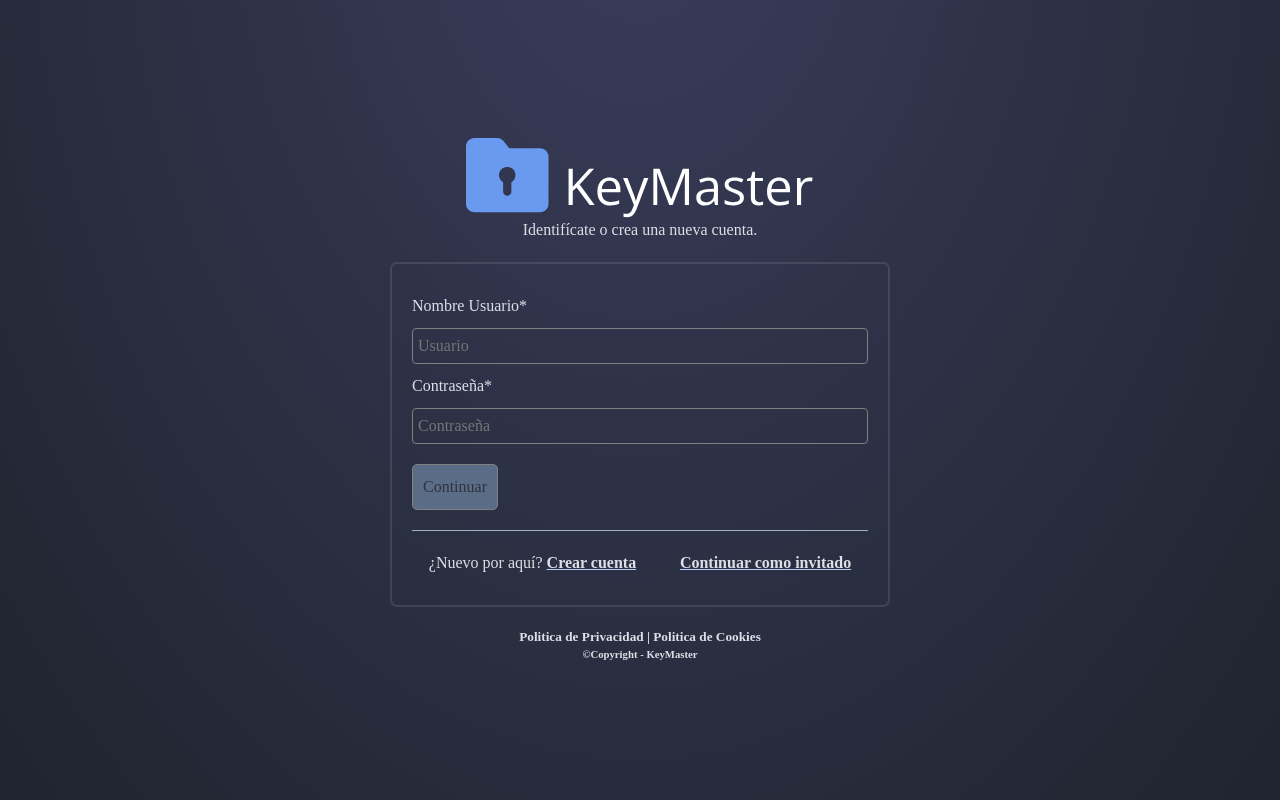
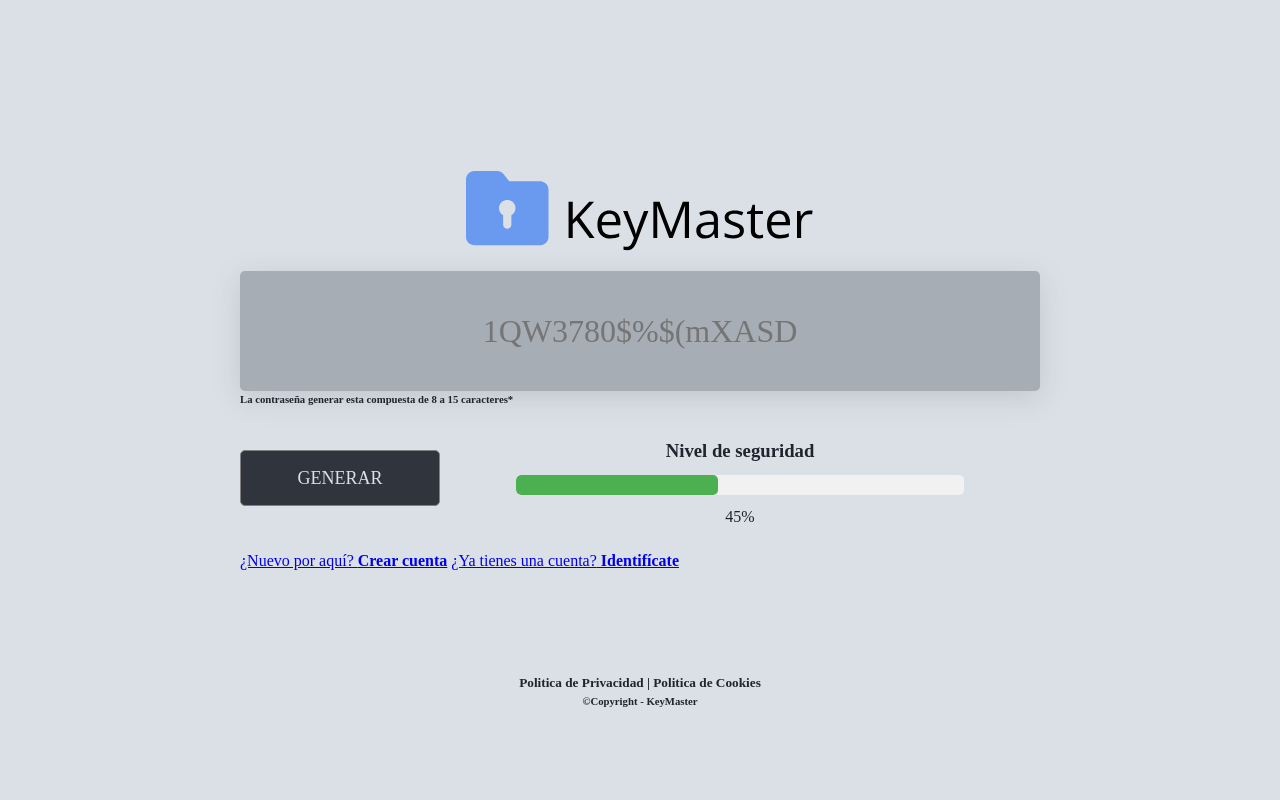
Before and after one commit to DarielsMtz/KeyMaster, a PHP site: page / in a window 1280 px wide. Run offline with PHP 8.4, Linux system fonts and the light colour scheme.

Commit message:
Cosas varias

```diff
--- a/css/style.css
+++ b/css/style.css
@@ -50,21 +50,27 @@ body {
   background-color: var(--color-azul-marino);
   color: var(--color-marfil);
   width: 100%;
-  height: 100dvh;
+  height: 100vh;
+  background-image: url("../svg/fondo.svg");
+  background-color: var(--color-azul-marino);
+  background-size: cover;
+  background-position: center;
+
+  display: flex;
+  justify-content: center;
+  align-items: center;
 
   /* Apartado de atributos generales */
   #container,
   #container02,
   #invitado,
   #generador {
-    /* top: 0; */
-    height: 100%;
-    background: radial-gradient(
+    /* background: radial-gradient(
       ellipse at 50% -20%,
       rgba(120, 119, 198, 0.3),
       rgba(255, 255, 255, 0)
-    );
-    background-size: contain;
+    ); */
+
     display: flex;
     justify-content: center;
     align-items: center;
@@ -106,6 +112,13 @@ body {
     border-radius: 7px;
     border: 2px solid #ffffff1a;
 
+    background: rgba(255, 255, 255, 0.05);
+    /* border-radius: 16px; */
+    box-shadow: 0 4px 30px rgba(0, 0, 0, 0.1);
+    backdrop-filter: blur(2px);
+    -webkit-backdrop-filter: blur(2px);
+    border: 1px solid rgba(255, 255, 255, 0.12);
+
     /* Apartado de los titulos */
     & label {
       align-self: stretch;
@@ -126,17 +139,18 @@ body {
 
     /* Apartado del boton */
     .container__main-form-boton {
-      flex: 1;
       display: flex;
       flex-direction: row;
       justify-content: center;
+      width: 100%;
       border-radius: 5px;
       background-color: var(--color-gris-asulado);
       padding: 10px;
       margin: 20px 0;
       text-decoration: none;
-      color: var(--color-azul-grisado);
+      color: var(--color-marfil);
       text-align: center;
+      font-size: 20px;
 
       &:hover {
         background-color: var(--color-gris-lcaro-asulado);
@@ -199,6 +213,13 @@ body {
     padding: var(--padding);
     border-radius: 7px;
     border: 2px solid #ffffff1a;
+
+    background: rgba(255, 255, 255, 0.05);
+    /* border-radius: 16px; */
+    box-shadow: 0 4px 30px rgba(0, 0, 0, 0.1);
+    backdrop-filter: blur(2px);
+    -webkit-backdrop-filter: blur(2px);
+    border: 1px solid rgba(255, 255, 255, 0.12);
 
     & :is(section) {
       margin: 20px 0px;
@@ -301,6 +322,8 @@ body {
 /* --------------------------------------------- */
 /* Apartado del contenido de la pagina invitado */
 #invitado {
+  width: 100%;
+  height: 100%;
   background: var(--color-marfil) !important;
   color: var(--color-azul-marino);
 
--- a/index.html
+++ b/index.html
@@ -5,7 +5,7 @@
     <meta name="viewport" content="width=device-width, initial-scale=1" />
     <!-- SEO = Básico -->
     <!-- Cada página del sitio tiene que ser diferente el título y la descripción -->
-    <title>KeyMaster</title>
+    <title>KeyMaster - Invitado</title>
     <meta name="description" content="" />
     <meta name="keywords" content="" />
 
@@ -41,58 +41,62 @@
     <script src="preloader.js"></script>
   </head>
   <body>
-    <div id="container">
-      <main class="container__main">
-        <section class="container__main-header">
-          <img src="svg/Logotipo.svg" alt="Imagen del Logotipo" />
-          <p>Identifícate o crea una nueva cuenta.</p>
+    <div id="invitado">
+      <main>
+        <section class="invitado__main-header">
+          <img src="svg/Logotipo_negativo.svg" alt="Imagen del Logotipo" />
+          <!-- <p>Identifícate o crea una nueva cuenta.</p> -->
         </section>
 
-        <!-- Apartado del formulario de inicio de sesion -->
-        <section class="container__main-form">
-          <!-- Formulario -->
-          <form id="formulario_sesion" action="#" method="post" novalidate>
-            <!-- Usuario -->
-            <label for="Usuario">Nombre Usuario*</label>
+        <!-- Apartado del campo de la contraseña -->
+        <section class="invitado__main-contrasena">
+          <article class="invitado__main-contrasena-texto">
             <input
               type="text"
-              name="Usuario"
-              id="Usuario"
-              placeholder="Usuario" />
+              id="password"
+              readonly
+              placeholder="1QW3780$%$(mXASD" />
+          </article>
+        </section>
+        <h6>La contraseña generar esta compuesta de 8 a 15 caracteres*</h6>
 
-            <!-- Contraseña -->
-            <label for="Contraseña">Contraseña*</label>
-            <input
-              type="password"
-              name="Contrasena"
-              id="Contrasena"
-              placeholder="Contraseña" />
+        <!-- Apartado del boton de generar y la barra se nivel de seguridad de la contraseña -->
+        <section class="invitado__main-accion">
+          <!-- Boton de generado -->
+          <article class="invitado__main-boton">
+            <button type="button" id="generar_invitado">Generar</button>
+          </article>
 
-            <!-- Boton -->
-            <!-- <a href="#" class="container__main-form-boton"> Continuar </a> -->
-            <button
-              class="container__main-form-boton"
-              type="submit"
-              onclick="validarFormulario()">
-              Continuar
-            </button>
+          <!-- Barra de nivel de seguridad -->
+          <article class="invitado__main-barra">
+            <!-- Titulo -->
+            <h3>Nivel de seguridad</h3>
+            <!-- Barra -->
+            <div class="progress-container">
+              <div class="progress-bar">
+                <div class="progress-bar-inner" id="progress"></div>
+              </div>
+              <div class="progress-label" id="label">0%</div>
+            </div>
+          </article>
+        </section>
 
-            <!-- Linear divisora -->
-            <span class="container__main-form-divisor"></span>
-
-            <!-- Enlaces externos -->
-            <article class="container__main-form-enlaces">
-              <a href="registro.html">¿Nuevo por aquí? <b> Crear cuenta</b></a>
-              <a href="invitado.html"><b> Continuar como invitado</b></a>
-            </article>
-          </form>
-        </section>
+        <!-- Enlaces externos -->
+        <article class="container__main-form-enlaces">
+          <a href="registro.html">¿Nuevo por aquí? <b> Crear cuenta</b></a>
+          <a href="inicio_sesion.html">
+            ¿Ya tienes una cuenta?<b> Identifícate</b></a
+          >
+        </article>
       </main>
 
-      <footer class="container__main-footer">
+      <!-- Apartado del pie de pagina -->
+      <footer class="invitado__main-footer">
         <h5>Politica de Privacidad | Politica de Cookies</h5>
         <h6>&copy;Copyright - KeyMaster</h6>
       </footer>
     </div>
   </body>
+  <script src="js/barra_nivel_seguridad.js"></script>
+  <script src="js/generardor_contrasenas.js"></script>
 </html>
--- a/registro.html
+++ b/registro.html
@@ -115,7 +115,9 @@
             <section>
               <!-- Enlaces externos -->
               <article class="container02__main-form-enlaces">
-                ¿Ya tienes una cuenta?<a href="index.html"> Identifícate </a>
+                ¿Ya tienes una cuenta?<a href="inicio_sesion.html">
+                  Identifícate
+                </a>
               </article>
             </section>
           </form>
```
Also changed, not shown: inicio_sesion.html (renamed from invitado.html, +41 -37 lines), svg/fondo.svg (added).
